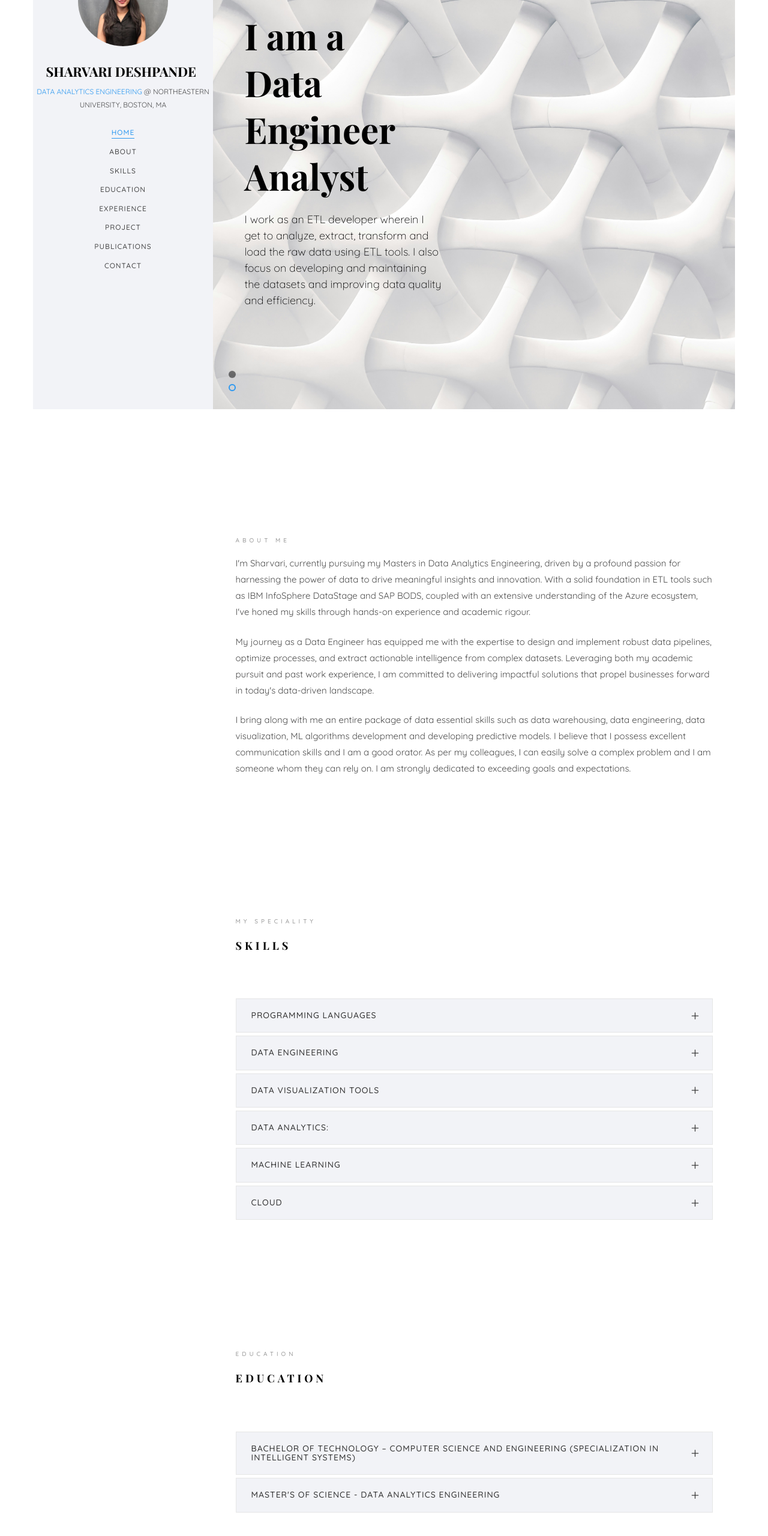
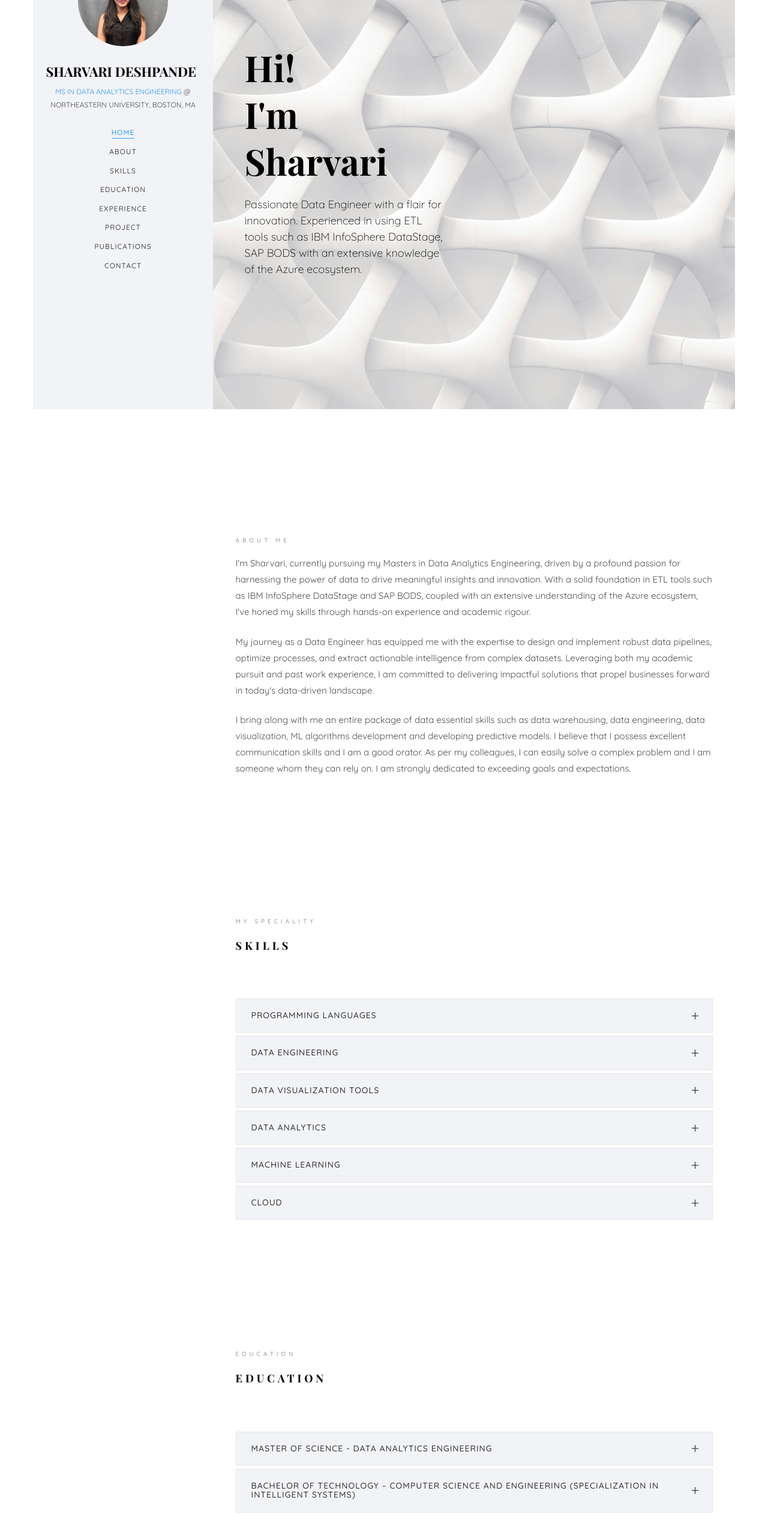
Before and after one commit to sharvari2406/sharvari2406.github.io, a plain HTML site: page index.html in a window 1280 px wide. Shown: the part 118-2678 px from the top of the page at 60% size. Drawn offline with nearby package versions, Linux system fonts and the light colour scheme; files whose address does not match are found by name; a web font is replaced by a local one.

Commit message:
Dropdown education

```diff
--- a/index.html
+++ b/index.html
@@ -58,7 +58,7 @@
 			<div class="text-center">
 				<div class="author-img" style="background-image: url(images/about.jpg);"></div>
 				<h1 id="colorlib-logo"><a href="index.html">SHARVARI DESHPANDE</a></h1>
-				<span class="position"><a href="#">DATA Analytics Engineering</a> @ Northeastern University, Boston, MA</span>
+				<span class="position"><a href="#">MS in Data Analytics Engineering</a> @ Northeastern University, Boston, MA</span>
 			</div>
 			<nav id="colorlib-main-menu" role="navigation" class="navbar">
 				<div id="navbar" class="collapse">
@@ -99,7 +99,7 @@
 					   		</div>
 				   		</div>
 				   	</li>
-				   	<li style="background-image: url(images/img_bg_2.jpg);">
+<!-- 				   	<li style="background-image: url(images/img_bg_2.jpg);">
 				   		<div class="overlay"></div>
 				   		<div class="container-fluid">
 				   			<div class="row">
@@ -117,7 +117,7 @@ efficiency.</h2>
 					   			</div>
 					   		</div>
 				   		</div>
-				   	</li>
+				   	</li> -->
 				  	</ul>
 			  	</div>
 			</section>
@@ -253,7 +253,7 @@ efficiency.</h2>
 									<div class="panel panel-default">
 										<div class="panel-heading" role="tab" id="headingFive">
 											<h4 class="panel-title">
-												<a class="collapsed" data-toggle="collapse" data-parent="#accordion" href="#collapseFive" aria-expanded="false" aria-controls="collapseFive">Data Analytics:</a>
+												<a class="collapsed" data-toggle="collapse" data-parent="#accordion" href="#collapseFive" aria-expanded="false" aria-controls="collapseFive">Data Analytics</a>
 											</h4>
 										</div>
 										<div id="collapseFive" class="panel-collapse collapse" role="tabpanel" aria-labelledby="headingFive">
@@ -314,36 +314,29 @@ efficiency.</h2>
 						<div class="col-md-12 animate-box" data-animate-effect="fadeInLeft">
 							<div class="fancy-collapse-panel">
 								<div class="panel-group" id="accordion" role="tablist" aria-multiselectable="true">
-
 									<div class="panel panel-default">
-									    <div class="panel-heading" role="tab" id="headingTwo">
+										<div class="panel-heading" role="tab" id="headingEight">
 											<h4 class="panel-title">
-									            <a class="collapsed" data-toggle="collapse" data-parent="#accordion" href="#collapseTwo" aria-expanded="false" aria-controls="collapseTwo">Bachelor of Technology – Computer Science and Engineering (Specialization in Intelligent Systems)
-									            </a>
+												<a class="collapsed" data-toggle="collapse" data-parent="#accordion" href="#collapseEight" aria-expanded="false" aria-controls="collapseEight">Master of Science - Data Analytics Engineering</a>
 											</h4>
 										</div>
-									    <div id="collapseTwo" class="panel-collapse collapse" role="tabpanel" aria-labelledby="headingTwo">
+										<div id="collapseEight" class="panel-collapse collapse" role="tabpanel" aria-labelledby="headingEight">
 											<div class="panel-body">
-                                                <p><strong>Graduated in July 2021 </strong></p>
-                                                <p>
-                                                    Relevant courses : Linear Algebra and Calculus, Fundamentals of Computer Programming, Differential Equations and Advanced Calculus, Object Oriented Programming in C++, Integral Calculus and Transform Techniques, Data Structures, Discrete Mathematics, Advanced Data Structures & Algorithms, Probability and Queuing Theory, Theory of Computation, Design and Analysis of Algorithms, Software Engineering Methodology, System Programming and Operating systems, Database Management Systems, Artificial Intelligence, Operations Research, Machine Learning – I, Machine Learning – II, Big Data Analytics, Natural Language Processing, Computer Vision.</p>
-
+												<p><strong>Expect to Graduate in May 2025</strong></p>
+												<p>Relevant Courses: Foundations of Data Analytics Engineering, Data Management for Analytics, Data Mining, Computation and Visualization, Data Warehousing and Integration, Machine Learning Operations, Supervised Machine Learning</p>
 											</div>
 										</div>
 									</div>
-
-
 									<div class="panel panel-default">
-									    <div class="panel-heading" role="tab" id="headingFive">
+										<div class="panel-heading" role="tab" id="headingNine">
 											<h4 class="panel-title">
-									            <a class="collapsed" data-toggle="collapse" data-parent="#accordion" href="#collapseFive" aria-expanded="false" aria-controls="collapseFive">Master's of Science - Data Analytics Engineering
-									            </a>
+												<a class="collapsed" data-toggle="collapse" data-parent="#accordion" href="#collapseNine" aria-expanded="false" aria-controls="collapseNine">Bachelor of Technology – Computer Science and Engineering (Specialization in Intelligent Systems)</a>
 											</h4>
 										</div>
-									    <div id="collapseFive" class="panel-collapse collapse" role="tabpanel" aria-labelledby="headingFive">
+										<div id="collapseNine" class="panel-collapse collapse" role="tabpanel" aria-labelledby="headingNine">
 											<div class="panel-body">
-                                                <p><strong>Expect to Graduated in May 2025</strong></p>
-<p>Relevant Courses : Foundations of Data Analytics Engineering, Data Management for Analytics, Data Mining, Computation and Visualization, Data Warehousing and Integration, Machine Learning Operations, Supervised Machine Learning</p>
+												<p><strong>Graduated in July 2021</strong></p>
+												<p>Relevant courses: Linear Algebra and Calculus, Fundamentals of Computer Programming, Differential Equations and Advanced Calculus, Object-Oriented Programming in C++, Integral Calculus and Transform Techniques, Data Structures, Discrete Mathematics, Advanced Data Structures & Algorithms, Probability and Queuing Theory, Theory of Computation, Design and Analysis of Algorithms, Software Engineering Methodology, System Programming and Operating systems, Database Management Systems, Artificial Intelligence, Operations Research, Machine Learning – I, Machine Learning – II, Big Data Analytics, Natural Language Processing, Computer Vision.</p>
 											</div>
 										</div>
 									</div>
```
Lines whose indentation alone changed are shown as unchanged.
